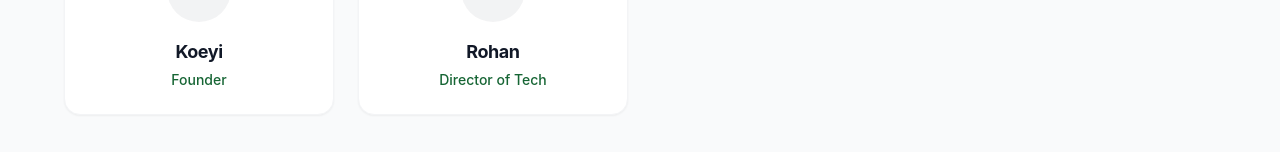
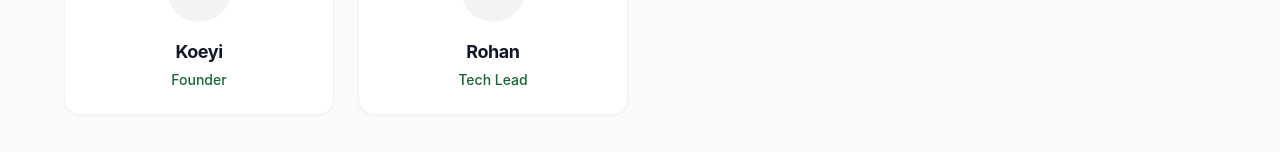
Before and after one commit to JoinTheBridge/JoinTheBridge, a Next.js app: page /state-leadership in a window 1280 px wide. Shown: the part 800-952 px from the top of the page. Built offline with nearby package versions, Linux system fonts and the light colour scheme.

Commit message:
Change Rohan's role to Tech Lead

```diff
--- a/src/app/state-leadership/page.tsx
+++ b/src/app/state-leadership/page.tsx
@@ -18,13 +18,13 @@ const LEADERSHIP_DATA: Record<StateName, Member[]> = {
         { name: "Sarayu", role: "Founder" },
         { name: "Rishan", role: "Founder" },
         { name: "Koeyi", role: "Founder" },
-        { name: "Rohan", role: "Director of Tech" },
+        { name: "Rohan", role: "Tech Lead" },
     ],
     "Maryland": [
         { name: "Sarayu", role: "Founder" },
         { name: "Rishan", role: "Founder" },
         { name: "Moukthika", role: "Admin/Head of Marketing" },
-        { name: "Rohan", role: "Head of Tech" },
+        { name: "Rohan", role: "Tech Lead" },
         { name: "Tirth", role: "Head of Tech" },
         { name: "Mohana", role: "Head of Econ" },
         { name: "Sriya", role: "Head of Education" },
```
